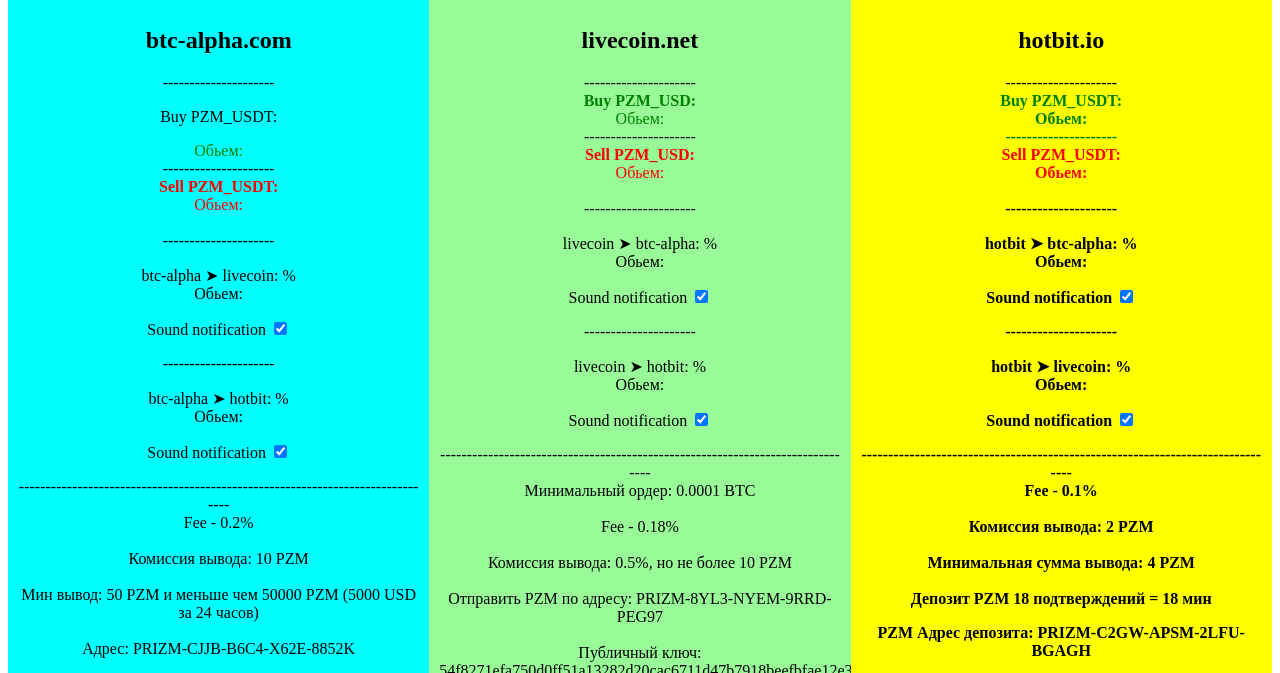
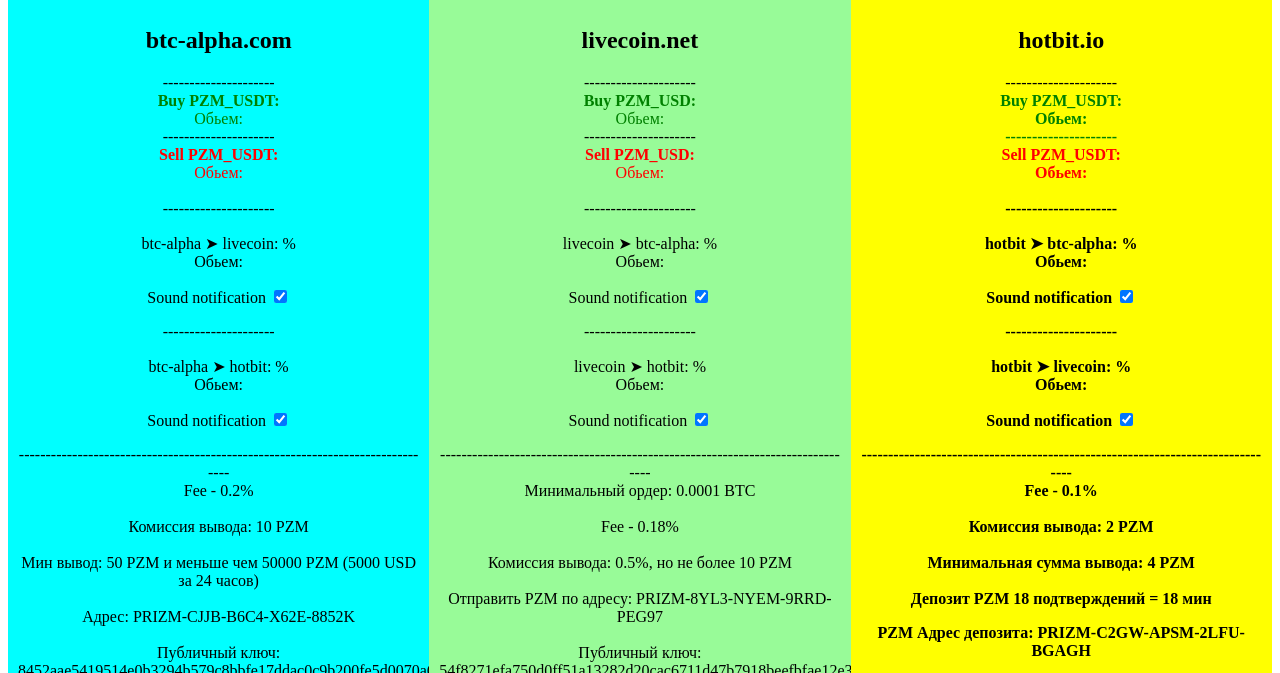
Before and after one commit to ketlller/monitor1, a plain HTML site: page index.html in a window 1280 px wide. Shown: the part 104-777 px from the top of the page. Drawn offline with nearby package versions, Linux system fonts and the light colour scheme.

Commit message:
Update index.html

```diff
--- a/index.html
+++ b/index.html
@@ -64,7 +64,7 @@
  <label>---------------------</label>
 
    <div class="div">
- <p> <span style="color: #008000;">  <div class="sellPZM_USD">Buy PZM_USDT: <span></span></div> </span></p>
+ <b> <span style="color: #008000;">  <div class="sellPZM_USD">Buy PZM_USDT: <span></span></div> </span></b>
     <span style="color: #008000;">  <div class="SellPZM_USD1">Обьем: <span></span></div>   </span>
      <label>---------------------</label>
   <b><span style="color: #FF0000;"><div class="buyPZM_USD">Sell PZM_USDT: <span></span></div> </span></b>
```
